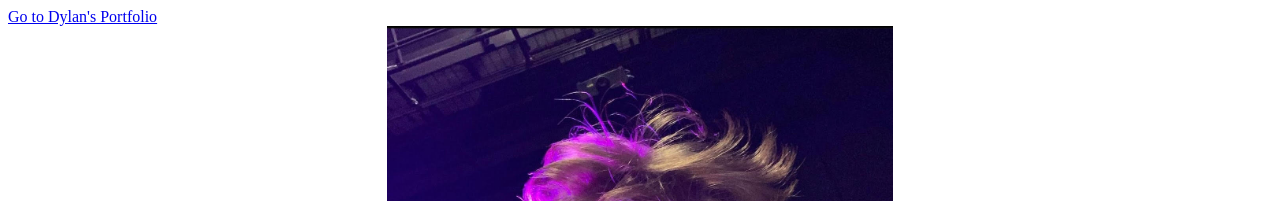
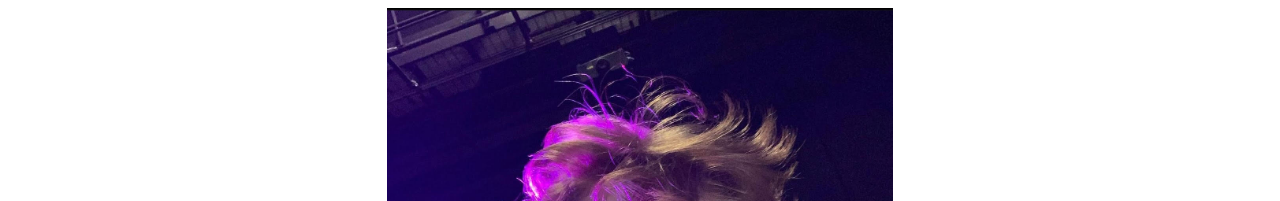
Before and after one commit to DylanCummins4167/portfolio-module-2, a plain HTML site: page index.html in a window 1280 px wide. Shown: the top 201 px of the page. Drawn offline with Linux system fonts and the light colour scheme.

Commit message:
Update index.html

```diff
--- a/index.html
+++ b/index.html
@@ -5,7 +5,6 @@
 <title> Portfolio Webiste-Dylan</title>
 <meta charset="utf-8">
 <meta name="viewport" content="width=device-width, initial-scale=1">
-<a href="https://www.google.com">Go to Dylan's Portfolio</a>
  <head>
 
  <!-- main banner -->
```
